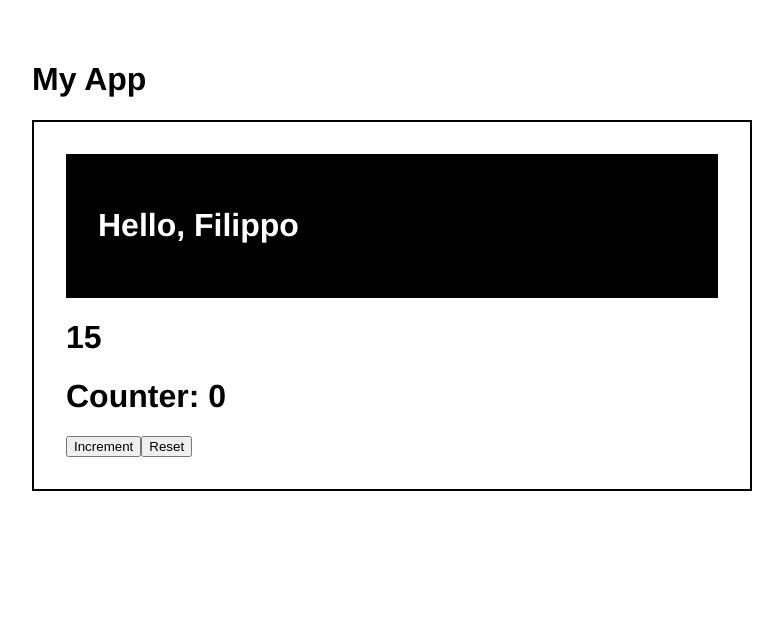
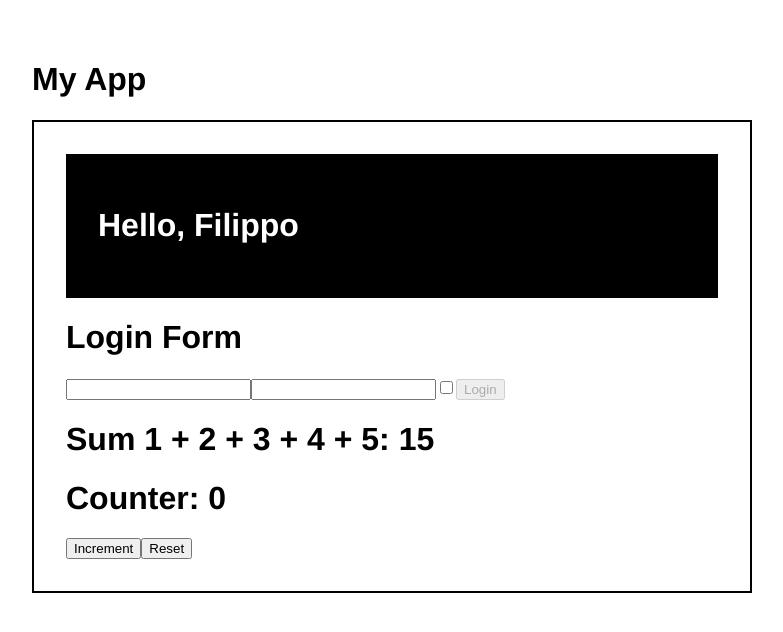
Before and after one commit to philip-morris-89/react-exercises, a React (Create React App) app in the folder my-app/: page / in a window 1280 px wide. Shown: the top 632 px of the page, without its empty margins (248-1031 px from the left). Built offline with nearby package versions, Linux system fonts and the light colour scheme.

Commit message:
Rewrite the Login component from Forms 03 as a function component, and use the useState hook to track the state of the username, password and remember inputs. Tip: you can use useState more than once.

```diff
--- a/my-app/src/App.js
+++ b/my-app/src/App.js
@@ -3,6 +3,7 @@ import Container from './Container';
 import { Welcome } from './Welcome';
 import { Sum } from './Sum';
 import { ClickCounter } from './ClickCounter';
+import { Login } from './Login';
 
 export class App extends React.Component {
   render() {
@@ -10,6 +11,7 @@ export class App extends React.Component {
       <div>
         <Container title={<h1>My App</h1>}>
           <Welcome name="Filippo" />
+          <Login />
           <Sum />
           <ClickCounter incrementBy={100} />
         </Container>
--- a/my-app/src/Login.js
+++ b/my-app/src/Login.js
@@ -1,68 +1,44 @@
-import React from "react";
+import React, { useState } from "react";
 
-class Login extends React.Component {
-  state = {
+export function Login() {
+
+  const [data, setData] = useState({
     username: '',
     password: '',
     remember: false,
-    loginDisabled: true,
-    resetDisabled: true,
-  }
+    loginDisabled: true
+  })
 
-  handleInputChange = (event) => {
-    const value = event.target.value;
-    const name = event.target.name;
-    const type = event.target.type;
-    const checked = event.target.checked;
-    // const disabled = event.target.disabled;
+  function handleInputChange(event) {
+    const { name, type, value, checked } = event.target;
 
-    this.setState({
-      [name]: type === 'checkbox' ? checked : value,
-      // [name]: type === 'submit' ? disabled : value,
-      loginDisabled: (this.state.username && this.state.password) === '' ? true : false,
-      resetDisabled: value === '' ? true : false,
+    setData((data) => {
+      return {
+        ...data,
+        [name]: type === 'checkbox' ? checked : value,
+        loginDisabled: (data.username && data.password) === '' ? true : false,
+      }
     })
   }
 
-  onLogin = (event) => {
-    this.setState({
-      username: this.state.username,
-      password: this.state.password,
-      remember: this.state.remember,
+  function onLogin(event) {
+    event.preventDefault();
+    setData({
+      ...data,
     })
   }
 
-  clearForm = (event) => {
-    this.setState({
-      username: '',
-      password: '',
-      remember: false,
-    })
-  }
+  console.log(data);
 
-  render() {
-    const LoginButtonStyle = {
-      backgroundColor: this.state.password.length >= 8 ? 'green' : 'tomato',
-      color: 'white',
-      fontWeight: 'bold',
-      border: 'none',
-      padding: '8px 16px',
-      margin: '0 16px',
-    }
-
-    return (
-      <div>
-        <h1>Login</h1>
-        <form>
-          <input type="text" name="username" placeholder="Username" value={this.state.username} onChange={this.handleInputChange} />
-          <input type="password" name="password" placeholder="Password" value={this.state.password} onChange={this.handleInputChange} />
-          <input type="checkbox" name="remember" checked={this.state.remember} onChange={this.handleInputChange} />
-          <button style={LoginButtonStyle} type="submit" name="button" disabled={this.state.loginDisabled} onChange={this.handleInputChange} onClick={this.onLogin}>Login</button>
-          <button disabled={this.state.resetDisabled} onChange={this.handleInputChange} onClick={this.clearForm}>Reset</button>
-        </form>
-      </div>
-    )
-  }
+  return (
+    <div>
+      <h1>Login Form</h1>
+      <form>
+        <input onChange={handleInputChange} value={data.username} type="text" name="username" />
+        <input onChange={handleInputChange} value={data.password} type="password" name="password" />
+        <input onChange={handleInputChange} checked={data.remember} type="checkbox" name="remember" />
+        <button onChange={handleInputChange} onClick={onLogin} disabled={data.loginDisabled} name="button">Login</button>
+      </form>
+    </div>
+  )
 }
-
-export default Login;
--- a/my-app/src/Sum.js
+++ b/my-app/src/Sum.js
@@ -7,7 +7,7 @@ export function Sum({numbers=[1,2,3,4,5]}) {
 
   return (
     <div>
-      <h1>{sumWithInitial}</h1>
+      <h1>Sum {numbers[0]} + {numbers[1]} + {numbers[2]} + {numbers[3]} + {numbers[4]}: {sumWithInitial}</h1>
     </div>
   )
 }
```
Also changed, not shown: my-app/src/LoginClass.js (added, +66 -0 lines).
